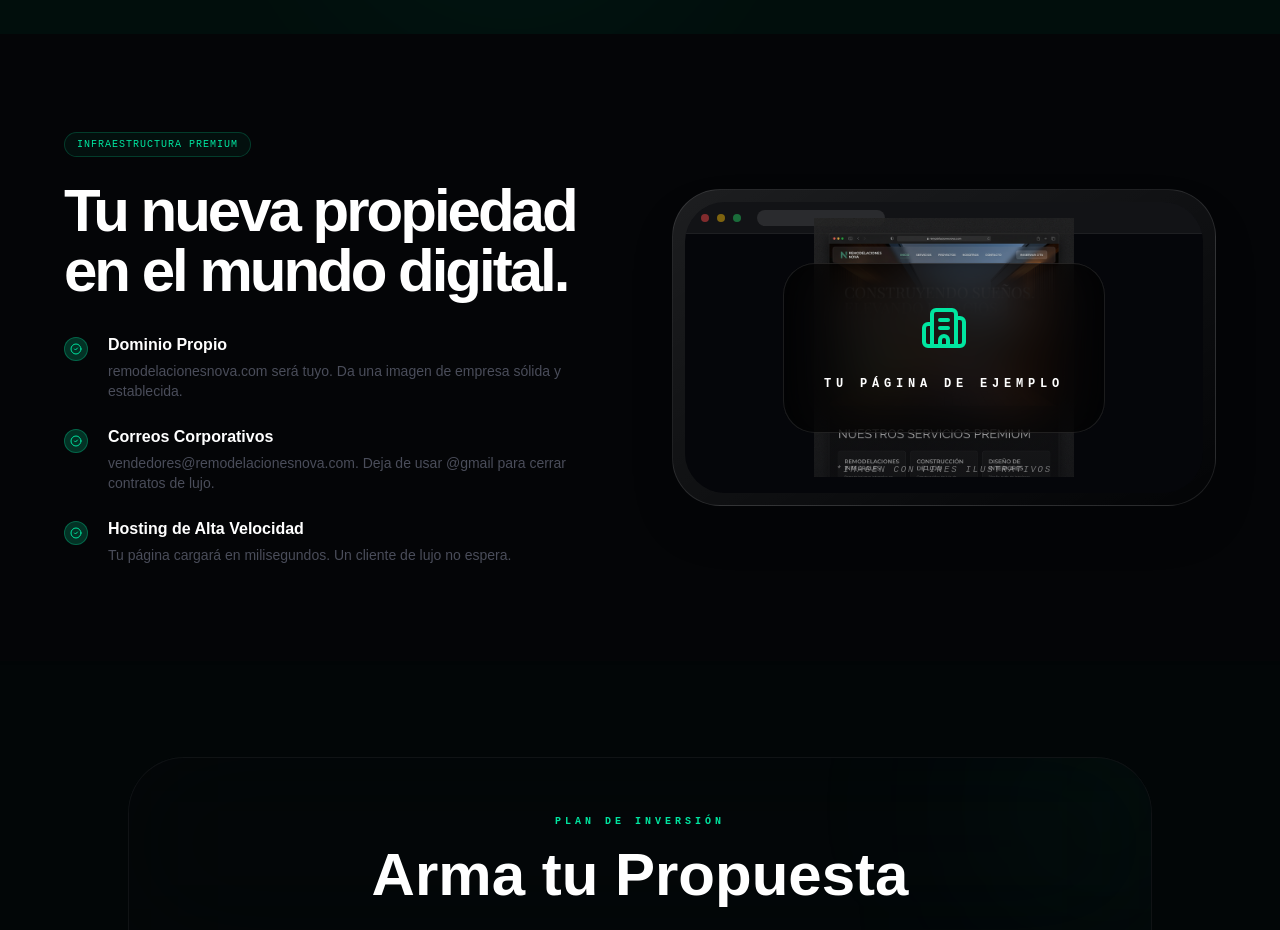
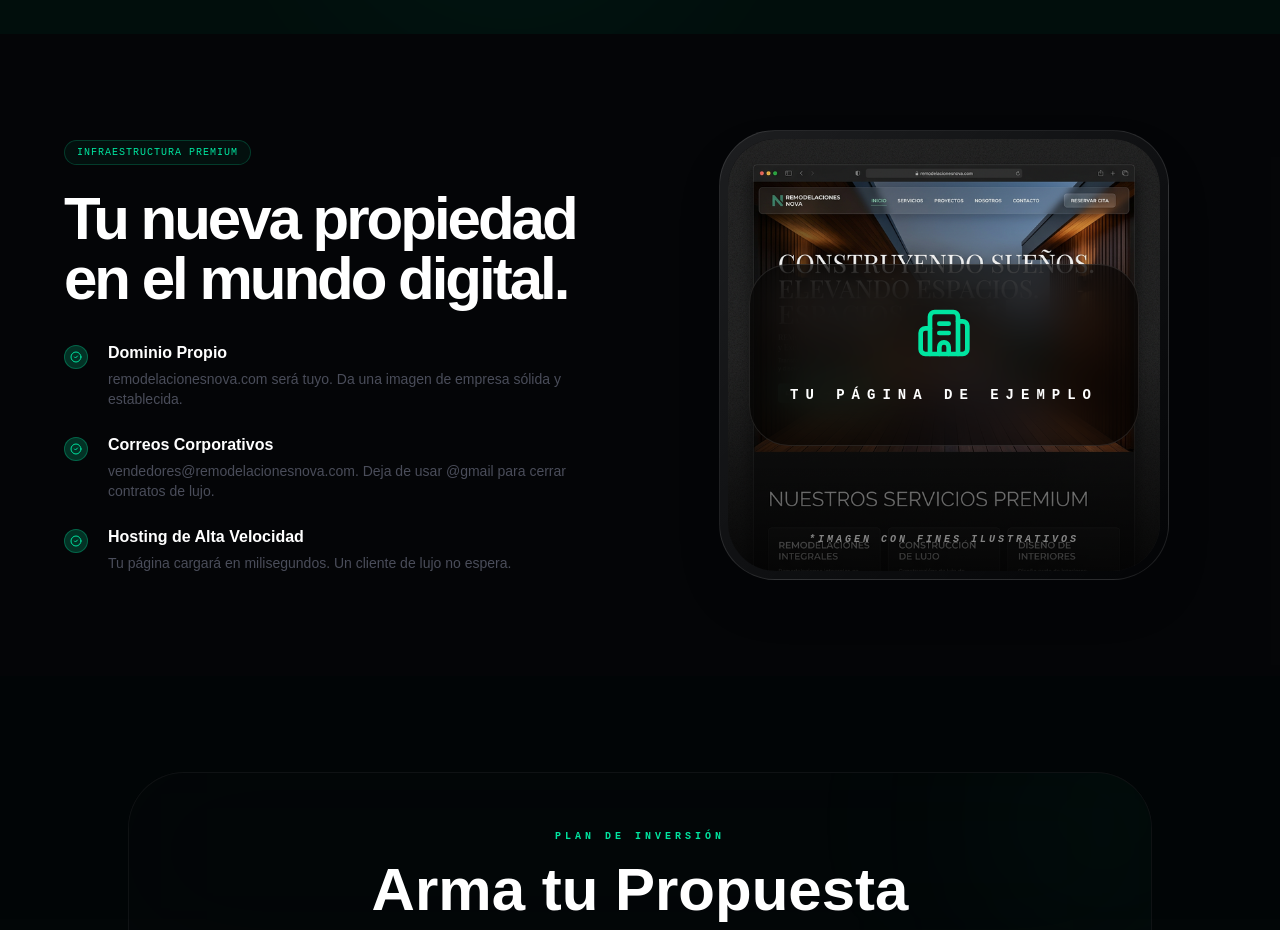
Before and after one commit to stefanoalexeibot/northpeak-landing, a Next.js app: page /propuesta/remodelacionesnova in a window 1280 px wide. Shown: the part 3400-4330 px from the top of the page. Built offline with nearby package versions, Linux system fonts and the light colour scheme.

Commit message:
feat: switch mockup to vertical layout and remove frame

```diff
--- a/src/app/propuesta/remodelacionesnova/page.tsx
+++ b/src/app/propuesta/remodelacionesnova/page.tsx
@@ -402,30 +402,24 @@ export default function RemodelacionesNovaFinalProposal() {
                  ))}
                </div>
             </FadeIn>
-            <FadeIn delay={0.3} className="lg:w-1/2 w-full">
-               <div className="p-3 rounded-[3rem] bg-gradient-to-br from-white/10 to-transparent border border-white/10 shadow-2xl overflow-hidden group">
-                  <div className="aspect-video rounded-[2.5rem] bg-northpeak-bg overflow-hidden relative">
-                    <div className="absolute top-0 left-0 w-full h-8 bg-white/5 border-b border-white/5 flex items-center px-4 gap-2">
-                      <div className="h-2 w-2 rounded-full bg-red-500/50" />
-                      <div className="h-2 w-2 rounded-full bg-yellow-500/50" />
-                      <div className="h-2 w-2 rounded-full bg-green-500/50" />
-                      <div className="ml-2 h-4 w-32 bg-white/10 rounded-full" />
-                    </div>
-                     <div className="absolute inset-0 flex items-center justify-center p-4">
+            <FadeIn delay={0.3} className="lg:w-1/2 w-full flex justify-center">
+               <div className="p-2 rounded-[3.5rem] bg-gradient-to-br from-white/10 to-transparent border border-white/10 shadow-2xl overflow-hidden group max-w-[450px]">
+                  <div className="rounded-[3rem] bg-northpeak-bg overflow-hidden relative">
+                    <div className="relative group-hover:scale-[1.02] transition-transform duration-700">
                       <img
                         src="/nova-luxury-spanish.png"
                         alt="Preview de tu nueva oficina digital"
-                        className="w-full h-full object-contain opacity-90 group-hover:opacity-100 transition-all duration-700"
+                        className="w-full h-auto opacity-95 group-hover:opacity-100 transition-all duration-700 block"
                       />
-                      <div className="absolute inset-0 bg-gradient-to-t from-northpeak-bg/40 via-transparent to-transparent pointer-events-none" />
+                      <div className="absolute inset-0 bg-gradient-to-t from-black/80 via-transparent to-transparent pointer-events-none" />
                     </div>
-                    <div className="absolute inset-x-0 bottom-4 text-center pointer-events-none z-20">
-                      <p className="text-[9px] font-mono text-white/40 uppercase tracking-[0.2em] italic">*Imagen con fines ilustrativos</p>
+                    <div className="absolute inset-x-0 bottom-6 text-center pointer-events-none z-20">
+                      <p className="text-[10px] font-mono text-white/50 uppercase tracking-[0.3em] italic font-black">*Imagen con fines ilustrativos</p>
                     </div>
                     <div className="absolute inset-0 flex items-center justify-center pointer-events-none">
-                      <div className="text-center p-10 rounded-[2rem] bg-black/60 backdrop-blur-xl border border-white/10 group-hover:opacity-0 transition-opacity duration-700">
-                        <Building2 className="h-12 w-12 text-northpeak-green mx-auto mb-6" />
-                        <p className="font-mono text-xs uppercase tracking-[0.4em] font-black text-white">Tu Página de Ejemplo</p>
+                      <div className="text-center p-10 rounded-[2.5rem] bg-black/60 backdrop-blur-xl border border-white/10 group-hover:opacity-0 transition-opacity duration-700">
+                        <Building2 className="h-14 w-14 text-northpeak-green mx-auto mb-6" />
+                        <p className="font-mono text-sm uppercase tracking-[0.5em] font-black text-white">Tu Página de Ejemplo</p>
                       </div>
                     </div>
                   </div>
```
